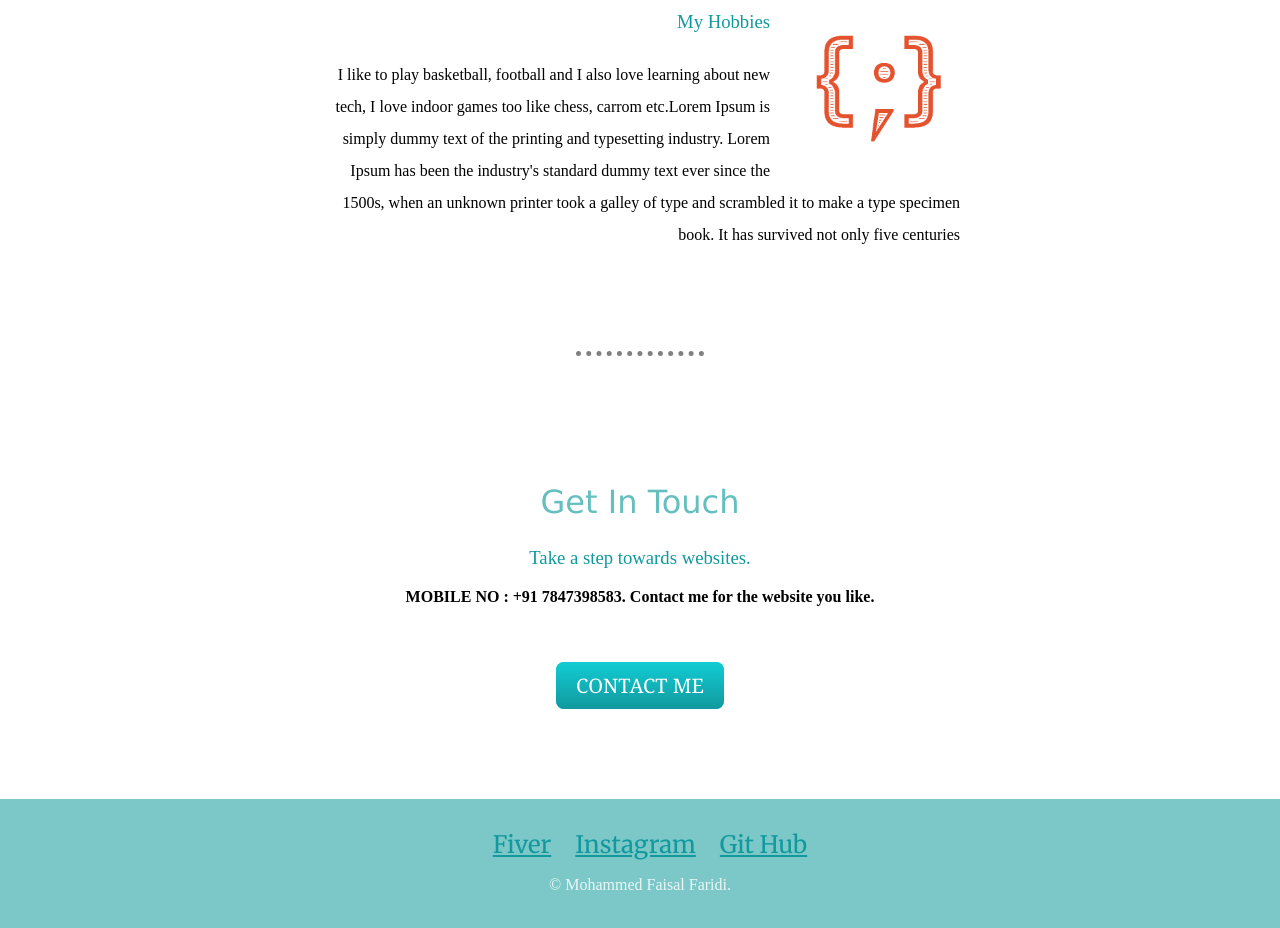
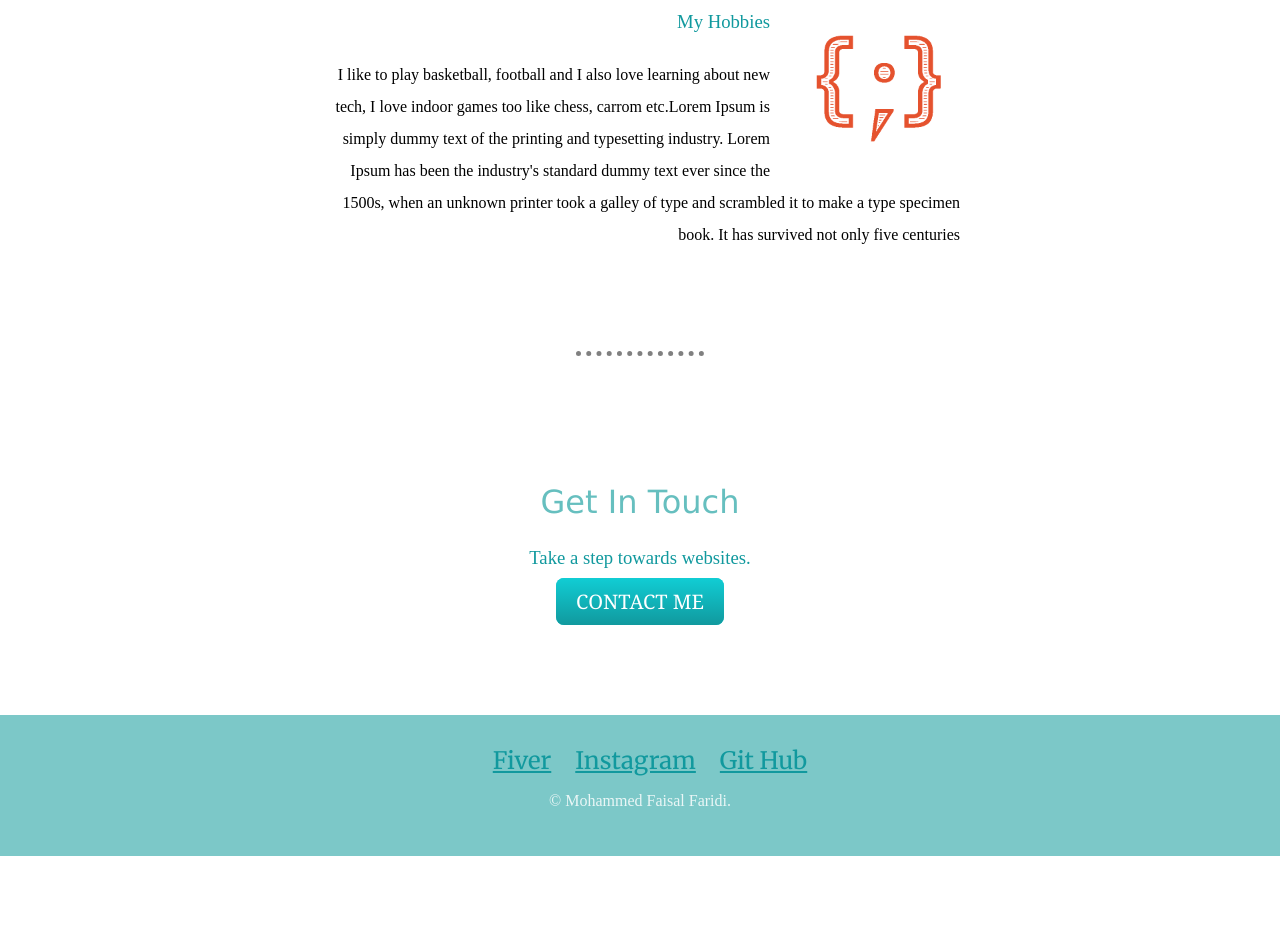
Before and after one commit to FaisalFaridi/CV1, a plain HTML site: page index.html in a window 1280 px wide. Shown: the part 2062-2990 px from the top of the page. After the commit the page ends 2918 px from the top, so only its background shows below. Drawn offline with Linux system fonts and the light colour scheme.

Commit message:
new index

```diff
--- a/index.html
+++ b/index.html
@@ -43,9 +43,6 @@
     <div class="contact-me">
       <h2 class="contact" >Get In Touch</h2>
       <h3>Take a step towards websites.</h3>
-      <p class="para-above-button"><strong>MOBILE NO : +91 7847398583.
-        Contact me for the website you like.
-      </strong></p>
       <a class="btn" href="mailto:mohammedfaisalfaridi@gmail.com">CONTACT ME</a>
     </div>
   </div>
```
